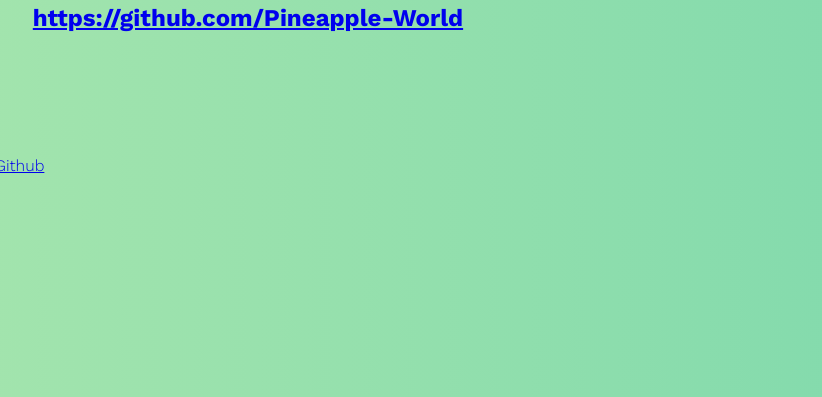
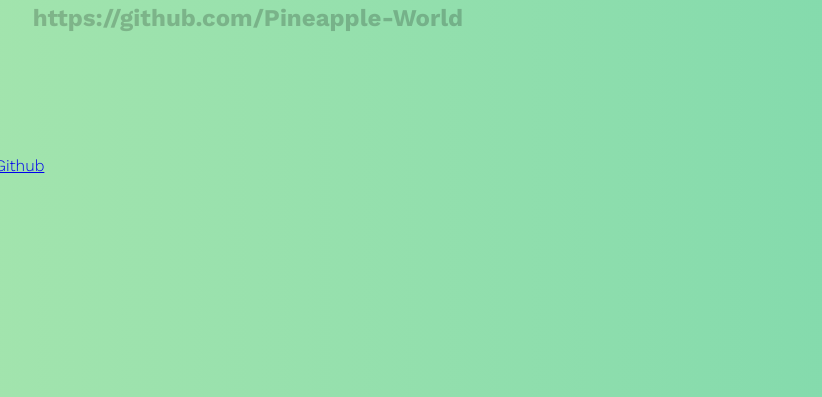
Before and after one commit to Bowtyi/Bowtyi, a plain HTML site: page index.html in a window 1280 px wide. Shown: the part 703-1100 px from the top of the page, without its empty margins (228-1050 px from the left). Drawn offline with nearby package versions, Linux system fonts and the light colour scheme.

Commit message:
fix link styling

```diff
--- a/style.css
+++ b/style.css
@@ -95,6 +95,13 @@ img {
   width: 12rem;
 }
 
-a {
-  text-transform: rotate(90deg);
+main > a {
+  position: relative;
+  text-decoration: none;
+  color: black;
+  /* transform: rotate(-90deg); */
 }
+
+main > a > h2 {
+  opacity: 0.2;
+}
```
Also changed, not shown: index.html (+3 -3 lines).
